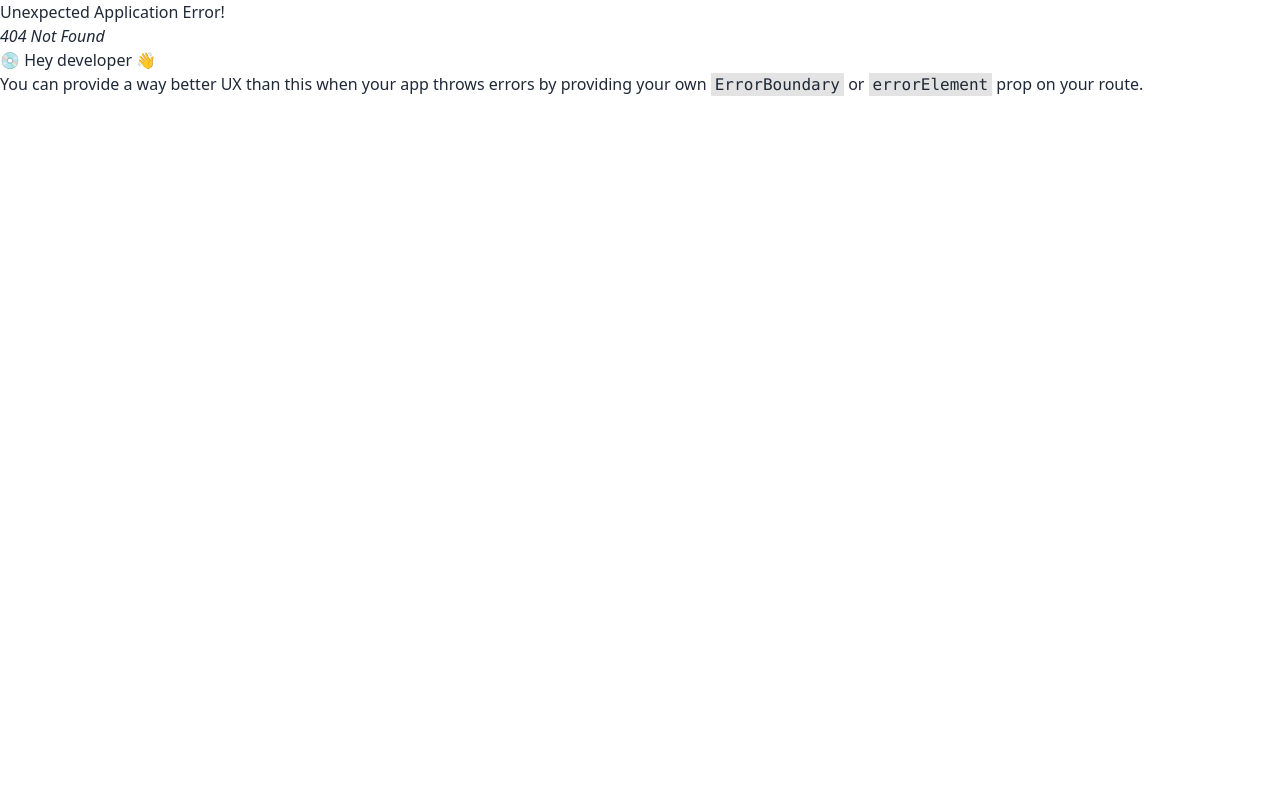
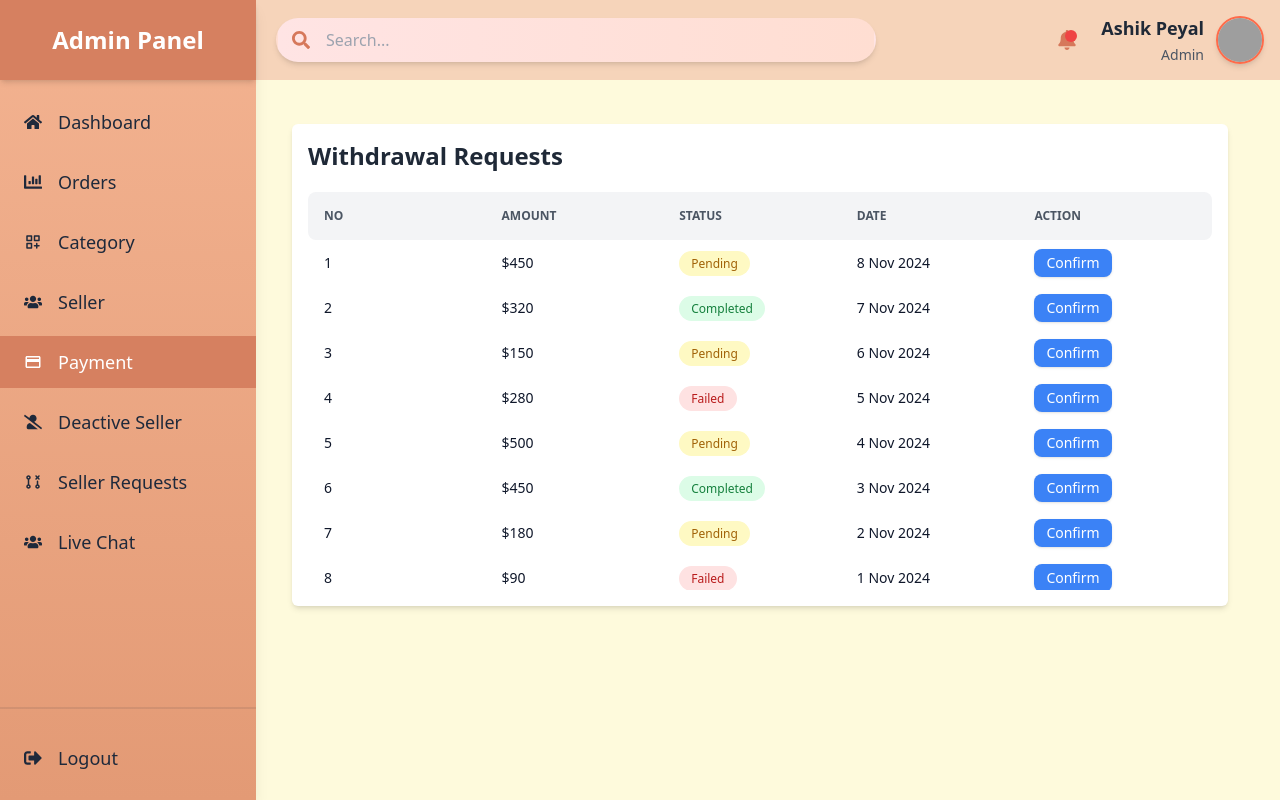
Before and after one commit to AshikurZaman01/Multi-Vendor-Ecommerce-Website-MERN, a React (Vite) app in the folder Front End/: page /admin/paymentRequest in a window 1280 px wide. Before the commit this address had no page. Built offline with nearby package versions, Linux system fonts and the light colour scheme; grey boxes are pictures that could not be loaded.

Commit message:
add Payment Request Ui

```diff
--- a/Front End/package.json
+++ b/Front End/package.json
@@ -32,6 +32,7 @@
     "react-redux": "^9.1.2",
     "react-router-dom": "^6.26.2",
     "react-spinners": "^0.14.1",
+    "react-window": "^1.8.10",
     "redux": "^5.0.1",
     "redux-thunk": "^3.1.0",
     "socket.io-client": "^4.8.1",
--- a/Front End/src/Components/Views/Auth/Admin/AdminSidebar/AdminSidebar.jsx
+++ b/Front End/src/Components/Views/Auth/Admin/AdminSidebar/AdminSidebar.jsx
@@ -13,7 +13,7 @@ const AdminSidebar = () => {
         { id: 2, path: 'orders', name: 'Orders', icon: <FaChartBar /> },
         { id: 3, path: 'category', name: 'Category', icon: <TbCategoryPlus /> },
         { id: 4, path: 'seller', name: 'Seller', icon: <FaUsers /> },
-        { id: 5, path: 'payment', name: 'Payment', icon: <MdOutlinePayment /> },
+        { id: 5, path: 'paymentRequest', name: 'Payment', icon: <MdOutlinePayment /> },
         { id: 6, path: 'deactiveSeller', name: 'Deactive Seller', icon: <FaUserSlash /> },
         { id: 7, path: 'sellerRequests', name: 'Seller Requests', icon: <RiGitClosePullRequestLine /> },
         { id: 8, path: 'liveChat', name: 'Live Chat', icon: <FaUsers /> },
--- /dev/null
+++ b/Front End/src/Components/Views/Auth/Admin/PaymentRequest/PaymentRequest.jsx
@@ -0,0 +1,91 @@
+import { forwardRef } from 'react';
+import { FixedSizeList as List } from 'react-window';
+
+const PaymentRequest = () => {
+    const data = [
+        { id: 1, amount: "$450", status: "Pending", date: "8 Nov 2024" },
+        { id: 2, amount: "$320", status: "Completed", date: "7 Nov 2024" },
+        { id: 3, amount: "$150", status: "Pending", date: "6 Nov 2024" },
+        { id: 4, amount: "$280", status: "Failed", date: "5 Nov 2024" },
+        { id: 5, amount: "$500", status: "Pending", date: "4 Nov 2024" },
+        { id: 6, amount: "$450", status: "Completed", date: "3 Nov 2024" },
+        { id: 7, amount: "$180", status: "Pending", date: "2 Nov 2024" },
+        { id: 8, amount: "$90", status: "Failed", date: "1 Nov 2024" },
+    ];
+
+    // Handle Wheel Event
+    const handleOnWheel = (event) => {
+        const { deltaY } = event;
+        console.log("Scroll deltaY:", deltaY);
+    };
+
+    // Custom Outer Element with Wheel Event
+    const outerElementType = forwardRef((props, ref) => {
+        return <div ref={ref} onWheel={handleOnWheel} {...props}></div>;
+    });
+
+    // Row Component
+    const Row = ({ index, style }) => {
+        const { id, amount, status, date } = data[index];
+        const statusColors = {
+            Pending: "bg-yellow-100 text-yellow-700",
+            Completed: "bg-green-100 text-green-700",
+            Failed: "bg-red-100 text-red-700",
+        };
+
+        return (
+            <div
+                style={style}
+                className="flex items-center text-sm rounded-lg p-2 hover:bg-gray-100 transition duration-150"
+            >
+                <div className="w-[20%] p-2 whitespace-nowrap">{id}</div>
+                <div className="w-[20%] p-2 whitespace-nowrap">{amount}</div>
+                <div className="w-[20%] p-2 whitespace-nowrap">
+                    <span className={`py-1 px-3 rounded-full text-xs ${statusColors[status]}`}>
+                        {status}
+                    </span>
+                </div>
+                <div className="w-[20%] p-2 whitespace-nowrap">{date}</div>
+                <div className="w-[20%] p-2 whitespace-nowrap">
+                    <button className="bg-blue-500 text-white py-1 px-3 rounded-lg shadow hover:bg-blue-600 transition">
+                        Confirm
+                    </button>
+                </div>
+            </div>
+        );
+    };
+
+    return (
+        <div className="px-2 lg:px-7 pt-5">
+            <div className="w-full p-4 rounded-md bg-white shadow-md">
+                <h1 className="text-2xl font-semibold pb-5 text-gray-800">Withdrawal Requests</h1>
+                <div className="w-full">
+                    <div className="w-full overflow-x-auto">
+                        {/* Table Header */}
+                        <div className="flex uppercase text-xs font-semibold bg-gray-100 p-2 rounded-lg text-gray-600">
+                            <div className="w-[20%] p-2">No</div>
+                            <div className="w-[20%] p-2">Amount</div>
+                            <div className="w-[20%] p-2">Status</div>
+                            <div className="w-[20%] p-2">Date</div>
+                            <div className="w-[20%] p-2">Action</div>
+                        </div>
+
+                        {/* Virtualized List */}
+                        <List
+                            style={{ minWidth: '340px' }}
+                            className="List"
+                            height={350}
+                            itemCount={data.length}
+                            itemSize={45}
+                            outerElementType={outerElementType}
+                        >
+                            {Row}
+                        </List>
+                    </div>
+                </div>
+            </div>
+        </div>
+    );
+};
+
+export default PaymentRequest;
--- a/Front End/src/main.jsx
+++ b/Front End/src/main.jsx
@@ -19,6 +19,7 @@ import AdminLogin from './Components/Views/Auth/Admin/AdminLogin/AdminLogin';
 import Orders from './Components/Views/Auth/Admin/AdminDashboard/Orders/Orders';
 import Category from './Components/Views/Auth/Admin/AdminDashboard/Category/Category';
 import AdminSeller from './Components/Views/Auth/Admin/AdminDashboard/AdminSeller/AdminSeller';
+import PaymentRequest from './Components/Views/Auth/Admin/PaymentRequest/PaymentRequest';
 
 
 const router = createBrowserRouter([
@@ -70,6 +71,10 @@ const router = createBrowserRouter([
       {
         path: "seller",
         element: <AdminSeller />
+      },
+      {
+        path: "paymentRequest",
+        element: <PaymentRequest />
       }
 
 
```
Also changed, not shown: 1 other file (tests, documents, lock files or other folders).
